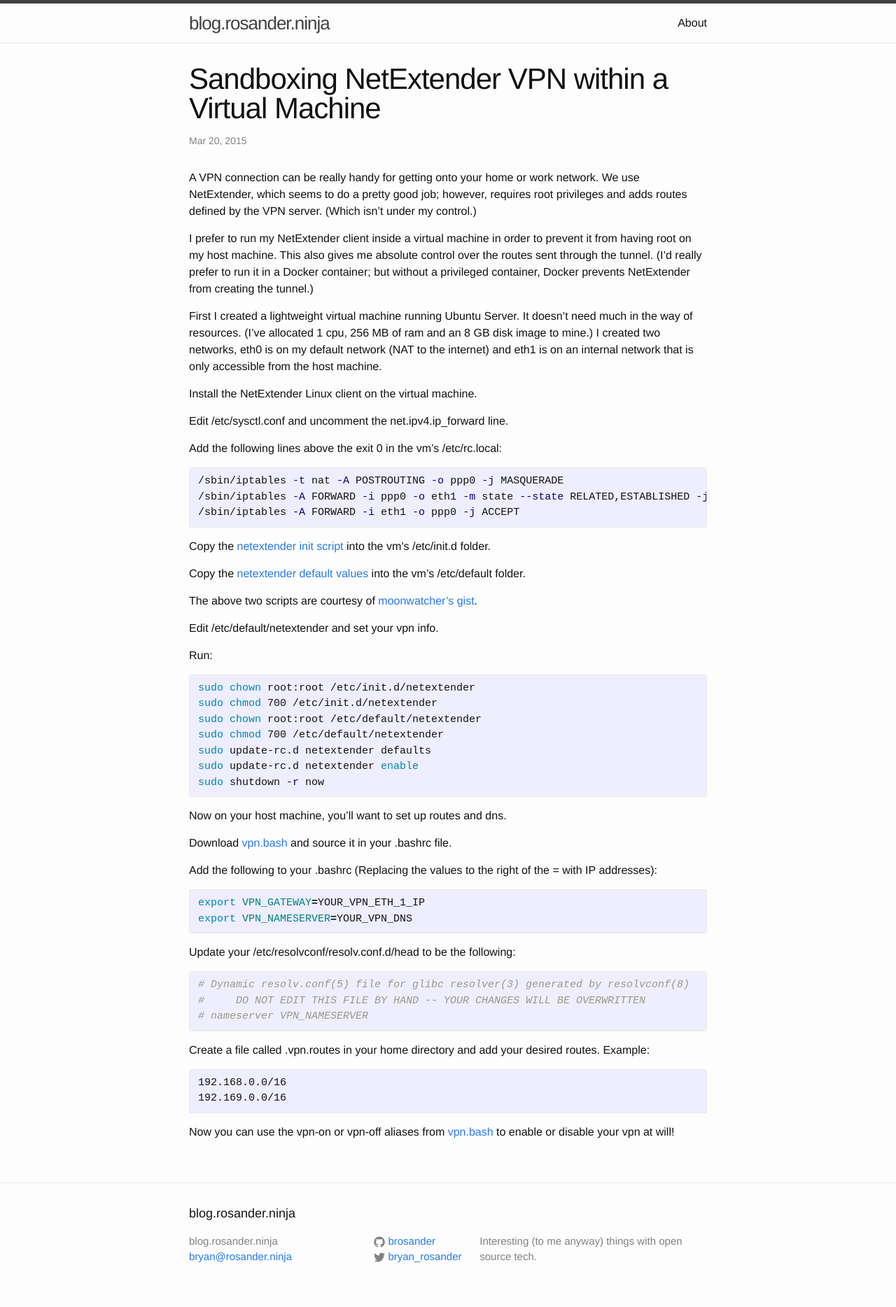
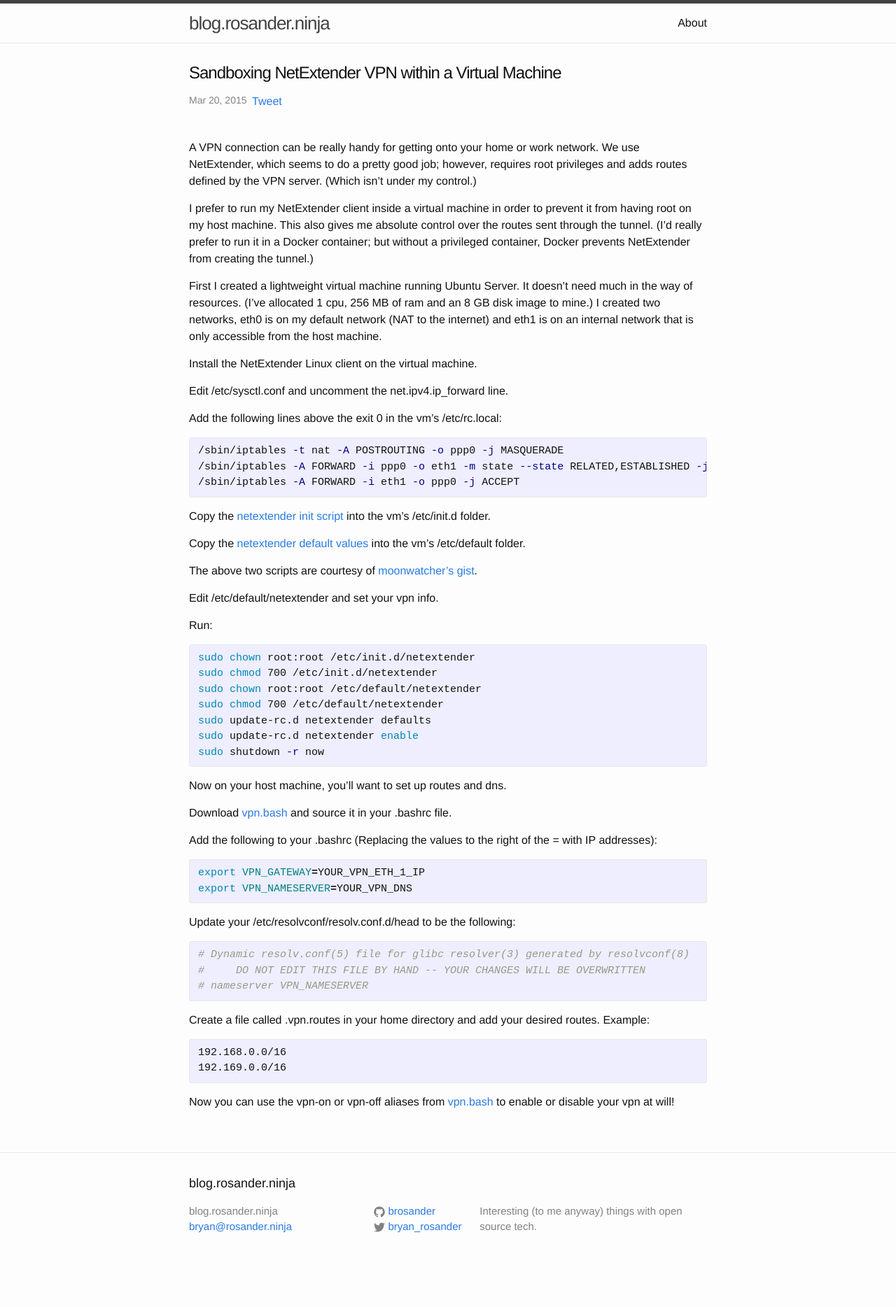
Before and after one commit to brosander/brosander.github.io, a Jekyll site: the page built from _posts/2015-03-20-netextender-vm.markdown, in a window 1280 px wide. Shown: the whole page at 70% size. Built offline with Jekyll 4.4.1, drawn with Linux system fonts in a browser that asks for light colours; comment, search, counter and statistics services are not loaded; after the commit the page ends 1825 px from its top, so only the background shows below that.

Commit message:
formatting, adding twitter link

```diff
--- a/_layouts/post.html
+++ b/_layouts/post.html
@@ -5,7 +5,10 @@ layout: default
 
   <header class="post-header">
     <h1 class="post-title">{{ page.title }}</h1>
-    <p class="post-meta">{{ page.date | date: "%b %-d, %Y" }}{% if page.author %} • {{ page.author }}{% endif %}{% if page.meta %} • {{ page.meta }}{% endif %}</p>
+    <div style="display: inline-flex">
+      <p class="post-meta">{{ page.date | date: "%b %-d, %Y" }}{% if page.author %} • {{ page.author }}{% endif %}{% if page.meta %} • {{ page.meta }}{% endif %}</p>
+      <a href="https://twitter.com/share" class="twitter-share-button" data-show-count="false">Tweet</a><script async src="//platform.twitter.com/widgets.js" charset="utf-8"></script>
+    </div>
   </header>
 
   <article class="post-content">
--- a/_sass/_layout.scss
+++ b/_sass/_layout.scss
@@ -181,6 +181,7 @@
 .post-meta {
     font-size: $small-font-size;
     color: $grey-color;
+    padding-right: 2mm;
 }
 
 .post-link {
@@ -198,7 +199,7 @@
 }
 
 .post-title {
-    font-size: 42px;
+    font-size: 24px;
     letter-spacing: -1px;
     line-height: 1;
 
```
